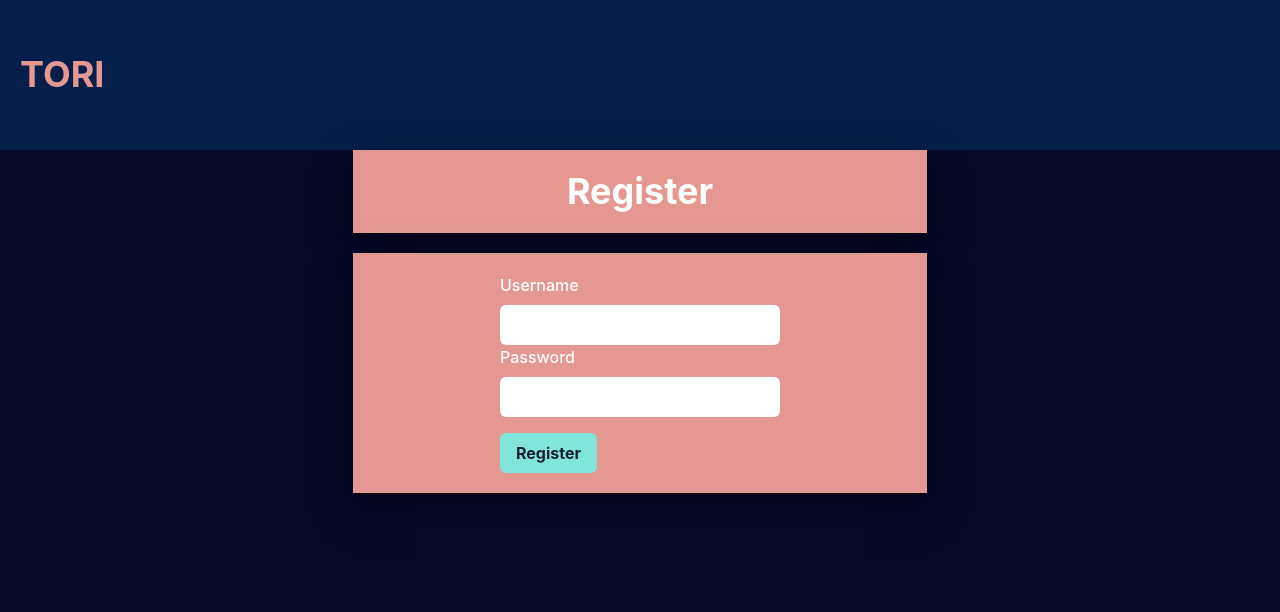
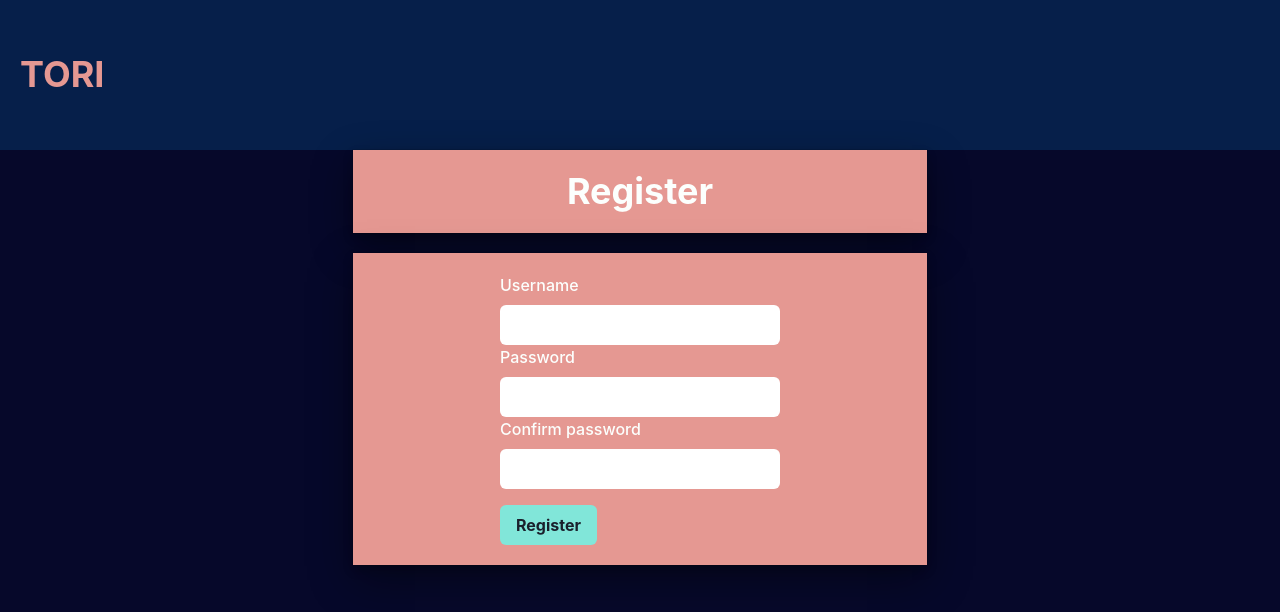
Before and after one commit to laurilako/itori, a React (Create React App) app: page /register in a window 1280 px wide. Shown: the top 612 px of the page. Built offline with nearby package versions, Linux system fonts and the light colour scheme.

Commit message:
implement registration further

```diff
--- a/src/screens/Register.js
+++ b/src/screens/Register.js
@@ -61,19 +61,26 @@ function Register() {
       }
     }
 
-    function validatePw(pwvalue) {
+    function validatePw(props) {
         const passwordRegex = /(?=.*[0-9])/;
         let error
-        if(!pwvalue) {
-            error = 'Password is required!'
-            return error
-        } else if (pwvalue.length < 7) {
-            error = 'Password must be 7 characters long!';
-            return error
-        } else if (!passwordRegex.test(pwvalue)) {
-            error = "Password must contain one number!";
-            return error
-          }
+        console.log(props);
+
+        // console.log(pwvalue);
+        // console.log(pwvaluec);
+        // if(!pwvalue) {
+        //     error = 'Password is required!'
+        //     return error
+        // } else if (pwvalue.length < 7) {
+        //     error = 'Password must be 7 characters long!';
+        //     return error
+        // } else if (!passwordRegex.test(pwvalue)) {
+        //     error = "Password must contain one number!";
+        //     return error
+        // } else if (!(pwvalue === pwvaluec)){
+        //     error = "Passwords does not match!";
+        //     return error
+        // }
     }
 
     return(
@@ -83,7 +90,7 @@ function Register() {
             <Container>
                 <Flex mt='5' boxShadow={'dark-lg'} flexDir={'column'} align={"center"} p='5' bg='#E59892'>
                     <Formik
-                        initialValues={{ username: '', password: ''}}
+                        initialValues={{ username: '', password: '', passwordc: ''}}
                         onSubmit={(values, actions) => {
                             setTimeout(() => {
                             handleRegister(values);
@@ -111,6 +118,15 @@ function Register() {
                                     </FormControl>
                                     )}
                                 </Field>
+                                <Field name='passwordc' validate={validatePw}>
+                                    {({ field, form }) => (
+                                    <FormControl isInvalid={form.errors.passwordc && form.touched.passwordc}>
+                                        <FormLabel htmlFor='passwordc'>Confirm password</FormLabel>
+                                        <Input {...field} variant='solid' id='passwordc' placeholder='password' />
+                                        <FormErrorMessage>{form.errors.passwordc}</FormErrorMessage>
+                                    </FormControl>
+                                    )}
+                                </Field>
                                 <Button
                                     mt={4}
                                     colorScheme='teal'
```
